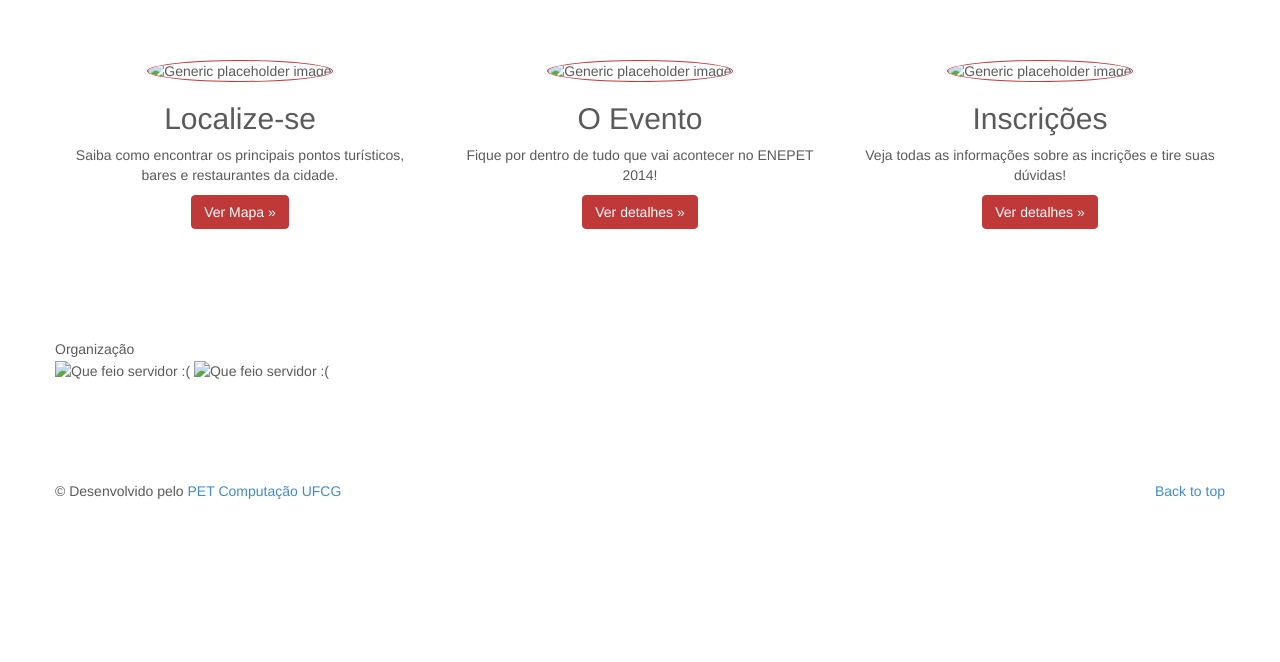
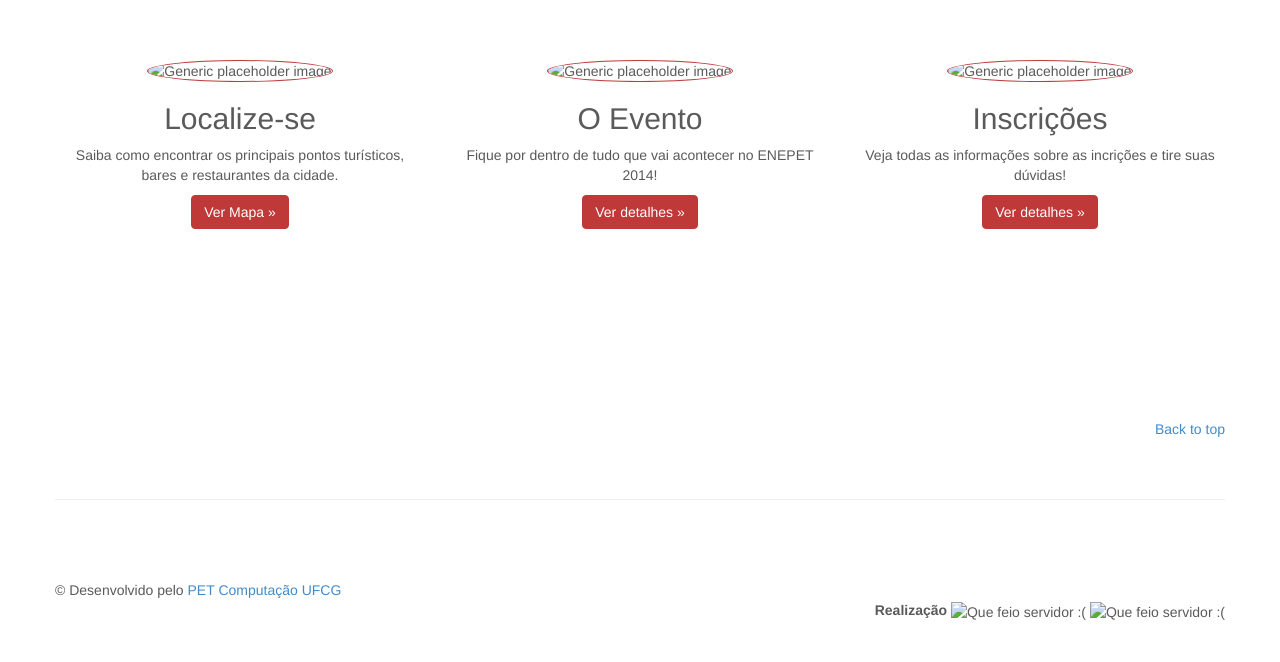
Before and after one commit to PETComputacaoUFCG/SiteENEPET2014, a Jekyll site: the page docs/html/inicio/index.html, which Jekyll copies as it is, in a window 1280 px wide. Shown: the part 500-1162 px from the top of the page. Built offline with Jekyll 4.4.1, drawn with Linux system fonts in a browser that asks for light colours; nearby versions of some CDN libraries; Markdown is read by kramdown in place of the engine named in the settings; before the commit the page ends 1051 px from its top, so only the background shows below that.

Commit message:
Thiago lindo comitando suas mudanças.

```diff
--- a/docs/html/inicio/index.html
+++ b/docs/html/inicio/index.html
@@ -50,21 +50,36 @@
 						</div>
 						<div class="navbar-collapse collapse">
 							<ul class="nav navbar-nav">
-                <li><a href="../inicio/" id="meulink">Início</a></li>
-                <li><a href="../informacoes/">Informações</a></li>
-                <li><a style"color:#F21;" href="../programacao/">Programação</a></li>
-                <li><a style"color:#F21;" href="../inscricoes/">Inscrições</a></li>
-                <li><a href="../alojamentos/">Alojamento</a></li>
-                <li><a href="../submissao/">Submissões</a></li>
-                <li><a href="../noticias/">Noticias</a></li>
-                <li><a href="../informacoes/contato.html">Contato</a></li>
+								<li>
+									<a href="../inicio/" id="meulink">Início</a>
+								</li>
+								<li>
+									<a href="../informacoes/">Informações</a>
+								</li>
+								<li>
+									<a style"color:#F21;" href="../programacao/">Programação</a>
+								</li>
+								<li>
+									<a style"color:#F21;" href="../inscricoes/">Inscrições</a>
+								</li>
+								<li>
+									<a href="../alojamentos/">Alojamento</a>
+								</li>
+								<li>
+									<a href="../submissao/">Submissões</a>
+								</li>
+								<li>
+									<a href="../noticias/">Noticias</a>
+								</li>
+								<li>
+									<a href="../contato/">Contato</a>
+								</li>
 								<a href="https://www.facebook.com/enepet2014.cg" class="myButton"></a>
 						</div>
 					</div>
 				</div>
 			</div>
 		</div>
-
 
 		<!-- Carousel
 		================================================== -->
@@ -82,8 +97,12 @@
 					<div class="container">
 						<div class="carousel-caption">
 							<h1>Programação cultural</h1>
-              <p>Fique por dentro de toda a programação cultural de Campina Grande durante o ENEPET</p>
-              <p><a class="btn btn-lg btn-primary" href="#" role="button">Saiba mais</a></p>
+							<p>
+								Fique por dentro de toda a programação cultural de Campina Grande durante o ENEPET
+							</p>
+							<p>
+								<a class="btn btn-lg btn-primary" href="#" role="button">Saiba mais</a>
+							</p>
 							<a href="https://www.facebook.com/enepet2014.cg" class="facebookButton"></a>
 							<a href="https://plus.google.com/u/1/events/c5b855o97vitdacc5pre0943m18" class="googleplusButton"></a>
 						</div>
@@ -94,8 +113,12 @@
 					<div class="container">
 						<div class="carousel-caption">
 							<h1>Submissão de Trabalhos</h1>
-              <p>No ENEPET, os trabalhos serão apresentados em forma de pôster. Veja a classificação dos trabalhos pelas àreas</p>
-              <p><a class="btn btn-lg btn-primary" href="#" role="button">Saiba mais</a></p>
+							<p>
+								No ENEPET, os trabalhos serão apresentados em forma de pôster. Veja a classificação dos trabalhos pelas àreas
+							</p>
+							<p>
+								<a class="btn btn-lg btn-primary" href="#" role="button">Saiba mais</a>
+							</p>
 							<a href="https://www.facebook.com/enepet2014.cg" class="facebookButton"></a>
 							<a href="https://plus.google.com/u/1/events/c5b855o97vitdacc5pre0943m18" class="googleplusButton"></a>
 						</div>
@@ -106,8 +129,12 @@
 					<div class="container">
 						<div class="carousel-caption">
 							<h1>Infraestrutura</h1>
-              <p>Leia mais sobre a infraestrutura do evento .</p>
-              <p><a class="btn btn-lg btn-primary" href="#" role="button">Saiba mais</a></p>
+							<p>
+								Leia mais sobre a infraestrutura do evento .
+							</p>
+							<p>
+								<a class="btn btn-lg btn-primary" href="#" role="button">Saiba mais</a>
+							</p>
 							<a href="https://www.facebook.com/enepet2014.cg" class="facebookButton"></a>
 							<a href="https://plus.google.com/u/1/events/c5b855o97vitdacc5pre0943m18" class="googleplusButton"></a>
 						</div>
@@ -118,8 +145,12 @@
 					<div class="container">
 						<div class="carousel-caption">
 							<h1>A cidade</h1>
-              <p>Conheça mais sobre Campina Grande, a cidade da inovação.</p>
-              <p><a class="btn btn-lg btn-primary" href="#" role="button">Saiba mais</a></p>
+							<p>
+								Conheça mais sobre Campina Grande, a cidade da inovação.
+							</p>
+							<p>
+								<a class="btn btn-lg btn-primary" href="#" role="button">Saiba mais</a>
+							</p>
 							<a href="https://www.facebook.com/enepet2014.cg" class="facebookButton"></a>
 							<a href="https://plus.google.com/u/1/events/c5b855o97vitdacc5pre0943m18" class="googleplusButton"></a>
 						</div>
@@ -130,9 +161,6 @@
 			<a class="left carousel-control" href="#myCarousel" data-slide="prev"><span class="glyphicon glyphicon-chevron-left"></span></a>
 			<a class="right carousel-control" href="#myCarousel" data-slide="next"><span class="glyphicon glyphicon-chevron-right"></span></a>
 		</div><!-- /.carousel -->
-
-
-
 
 		<!-- Marketing messaging and featurettes
 		================================================== -->
@@ -145,20 +173,32 @@
 				<div class="col-lg-4">
 					<img class="img-circle" src="../../../img/mapa.png" alt="Generic placeholder image">
 					<h2>Localize-se</h2>
-          <p>Saiba como encontrar os principais pontos turísticos, bares e restaurantes da cidade.</p>
-          <p><a class="btn btn-default" href="https://mapsengine.google.com/map/edit?mid=zAGap5rD_NV8.k6n7oTqlNsnQ" role="button">Ver Mapa &raquo</a></p>
+					<p>
+						Saiba como encontrar os principais pontos turísticos, bares e restaurantes da cidade.
+					</p>
+					<p>
+						<a class="btn btn-default" href="https://mapsengine.google.com/map/edit?mid=zAGap5rD_NV8.k6n7oTqlNsnQ" role="button">Ver Mapa &raquo</a>
+					</p>
 				</div><!-- /.col-lg-4 -->
 				<div class="col-lg-4">
 					<img class="img-circle" src="../../../img/logo_enepet_2014.jpg" alt="Generic placeholder image">
 					<h2>O Evento</h2>
-          <p>Fique por dentro de tudo que vai acontecer no ENEPET 2014!</p>
-          <p><a class="btn btn-default" href="../informacoes/" role="button">Ver detalhes &raquo;</a></p>
+					<p>
+						Fique por dentro de tudo que vai acontecer no ENEPET 2014!
+					</p>
+					<p>
+						<a class="btn btn-default" href="../informacoes/" role="button">Ver detalhes &raquo;</a>
+					</p>
 				</div><!-- /.col-lg-4 -->
 				<div class="col-lg-4">
 					<img class="img-circle" src="../../../img/tema2.jpg" class="aligncenter" alt="Generic placeholder image">
 					<h2>Inscrições</h2>
-          <p>Veja todas as informações sobre as incrições e tire suas dúvidas!</p>
-          <p><a class="btn btn-default" href="../inscricoes/" role="button">Ver detalhes &raquo;</a></p>
+					<p>
+						Veja todas as informações sobre as incrições e tire suas dúvidas!
+					</p>
+					<p>
+						<a class="btn btn-default" href="../inscricoes/" role="button">Ver detalhes &raquo;</a>
+					</p>
 				</div><!-- /.col-lg-4 -->
 			</div>
 
@@ -169,30 +209,32 @@
 				</div>
 			</div>
 
-
+			<br>
+			<br>
 
 			<br>
 			<br>
 
 			<br>
 			<br>
+			<br>
+			<br>
+			<p class="pull-right">
+				<a href="../informacoes/">Back to top</a>
+			</p>
+			<hr class="featurette-divider" />
+			<div>
+				<div align="left">
+					© Desenvolvido pelo <a href="http://dsc.ufcg.edu.br/~pet">PET Computação UFCG</a>
+				</div>
 
-	             Organização
-    <br>
+				<div align="right">
+					<b> Realização </b>
 					<img src="../../../img/UFCGLOGO.png" alt="Que feio servidor :(">
 					<img src="../../../img/uepb.jpg" alt="Que feio servidor :(">
 
-<br>
-<br>
-<br>
-
-<br>
-<br>
-<br>
-
-		© Desenvolvido pelo <a href="http://dsc.ufcg.edu.br/~pet">PET Computação UFCG</a>
-        <p class="pull-right"><a href="../informacoes/">Back to top</a></p>
-
+				</div>
+			</div>
 
 			<!-- Bootstrap core JavaScript
 			================================================== -->
```
Lines whose indentation alone changed are shown as unchanged.
